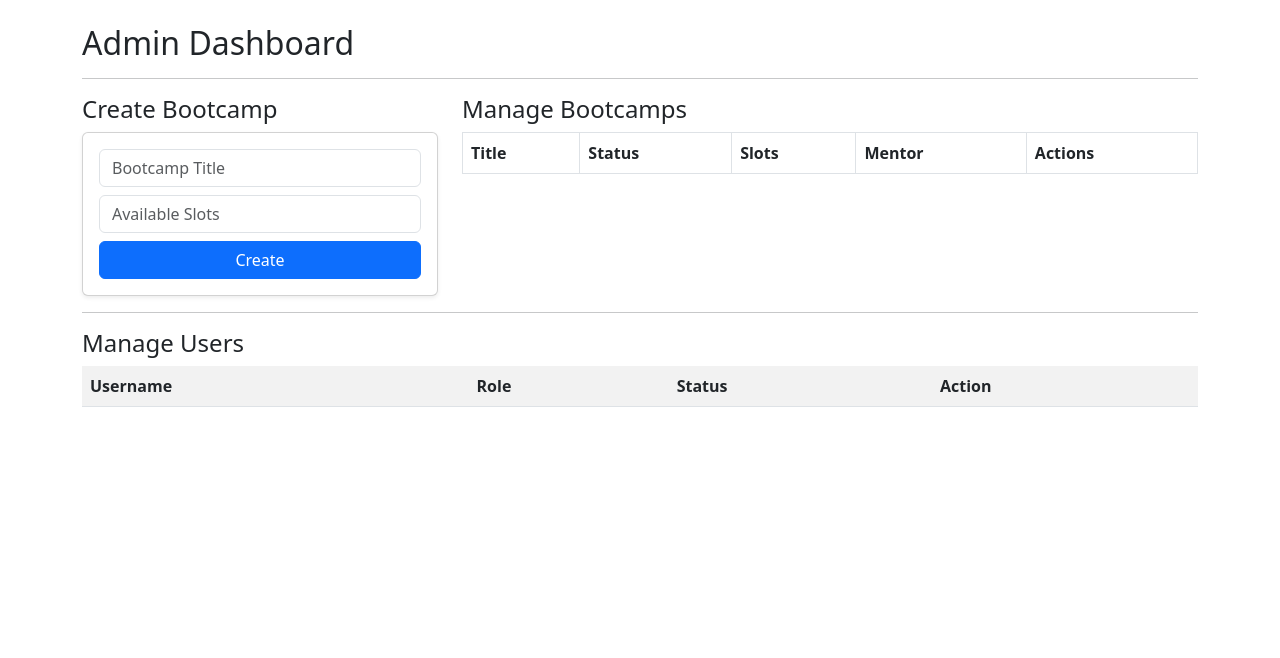
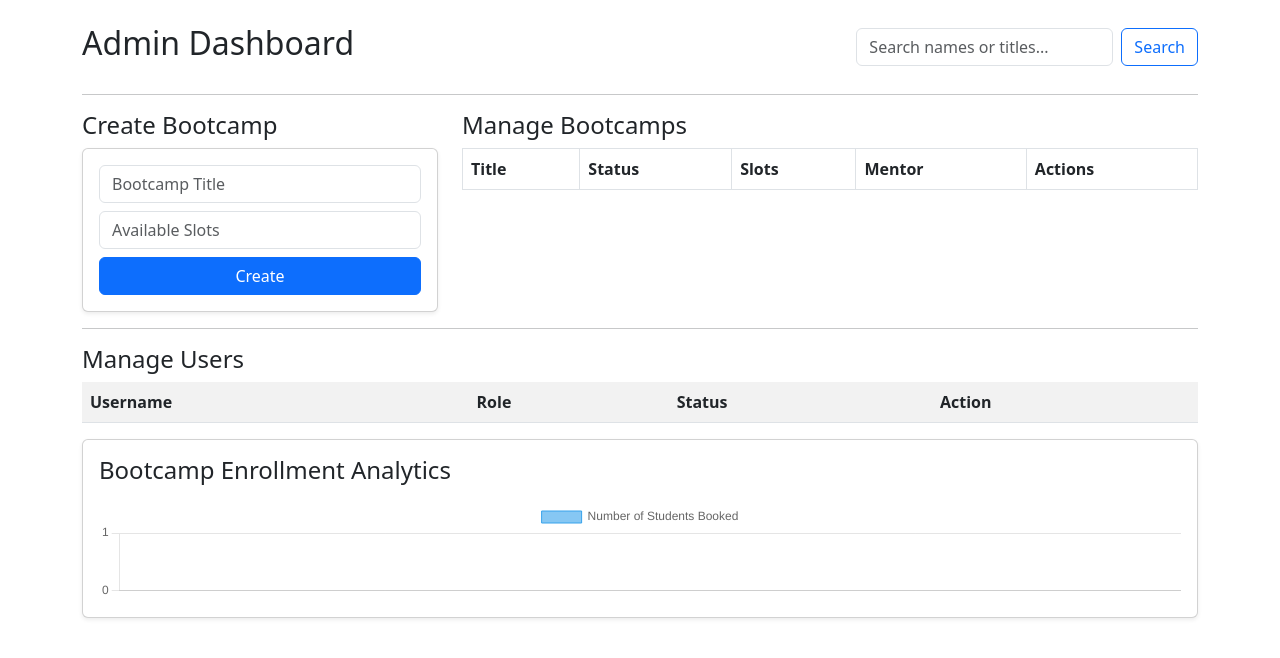
Before and after one commit to ShaibaliniKapuri/bootcamp-management-app, a Flask app: page /admin in a window 1280 px wide. Shown: the part 56-714 px from the top of the page. Run offline with Flask 3, Linux system fonts and the light colour scheme; a user stored in the database is signed in; lists and menus that the app fills with data are empty.

Commit message:
Implemented Serach and charts

```diff
--- a/templates/admin_dashboard.html
+++ b/templates/admin_dashboard.html
@@ -1,6 +1,16 @@
 {% extends "base.html" %}
 {% block content %}
-<h2>Admin Dashboard</h2>
+<div class="d-flex justify-content-between align-items-center mb-4">
+    <h2>Admin Dashboard</h2>
+
+    <form class="d-flex" method="GET" action="{{ url_for('views.admin_dashboard') }}">
+        <input class="form-control me-2" type="search" name="search" value="{{ search_query }}" placeholder="Search names or titles..." aria-label="Search">
+        <button class="btn btn-outline-primary" type="submit">Search</button>
+        {% if search_query %}
+            <a href="{{ url_for('views.admin_dashboard') }}" class="btn btn-outline-secondary ms-2">Clear</a>
+        {% endif %}
+    </form>
+</div>
 <hr>
 
 <div class="row">
@@ -68,4 +78,46 @@
     </tr>
     {% endfor %}
 </table>
+<div class="row mb-5">
+    <div class="col-md-12">
+        <div class="card p-3 shadow-sm">
+            <h4 class="mb-3">Bootcamp Enrollment Analytics</h4>
+            <canvas id="enrollmentChart" height="100"></canvas>
+        </div>
+    </div>
+</div>
+
+<div class="row">
+    </div>
+
+<script>
+    const ctx = document.getElementById('enrollmentChart').getContext('2d');
+
+    // We use the 'tojson' filter to safely pass Python lists to JavaScript arrays
+    const labels = {{ chart_labels | tojson }};
+    const data = {{ chart_data | tojson }};
+
+    new Chart(ctx, {
+        type: 'bar', // Can be changed to 'pie' or 'line'
+        data: {
+            labels: labels,
+            datasets: [{
+                label: 'Number of Students Booked',
+                data: data,
+                backgroundColor: 'rgba(54, 162, 235, 0.6)',
+                borderColor: 'rgba(54, 162, 235, 1)',
+                borderWidth: 1
+            }]
+        },
+        options: {
+            responsive: true,
+            scales: {
+                y: {
+                    beginAtZero: true,
+                    ticks: { stepSize: 1 } // Ensures we don't get 0.5 of a student
+                }
+            }
+        }
+    });
+</script>
 {% endblock %}
--- a/views.py
+++ b/views.py
@@ -1,11 +1,13 @@
-from flask import Blueprint,render_template, request, redirect, url_for, flash
+from flask import Blueprint,render_template, request, redirect, url_for, flash, jsonify
 from flask_login import login_required, current_user
 from models import db, User, Booking, Bootcamp
 
 
 views = Blueprint('views', __name__)
 
-
+@views.route('/')
+def home():
+    return render_template('index.html')
 #Admin Functionalities
 
 @login_required
@@ -13,12 +15,25 @@ views = Blueprint('views', __name__)
 def admin_dashboard():
     if current_user.role != 'admin':
         return "unauthorized", 403
+    #search
+    search_query = request.args.get('search', '')
 
-    bootcamps = Bootcamp.query.all()
-    mentors = User.query.filter_by(role = 'mentor').all()
-    students = User.query.filter_by(role = 'student').all()
+    if search_query:
+        search_term = f"%{search_query}%"
+        bootcamps = Bootcamp.query.filter(Bootcamp.title.ilike(search_term)).all()
+        mentors = User.query.filter(User.role == 'mentor', User.username.ilike(search_term)).all()
+        students = User.query.filter(User.role == 'student', User.username.ilike(search_term)).all()
+    else:
+        bootcamps = Bootcamp.query.all()
+        mentors = User.query.filter_by(role = 'mentor').all()
+        students = User.query.filter_by(role = 'student').all()
 
-    return render_template('admin_dashboard.html', bootcamps = bootcamps, mentors = mentors, students = students)
+    #data for chart(Bookings per bootcamp)
+    all_bootcamps_for_chart = Bootcamp.query.all()
+    chart_labels = [b.title for b in all_bootcamps_for_chart]
+    chart_data = [len(b.bookings) for b in all_bootcamps_for_chart]
+
+    return render_template('admin_dashboard.html', bootcamps = bootcamps, mentors = mentors, students = students, search_query = search_query, chart_labels = chart_labels, chart_data = chart_data)
 
 
 @login_required
@@ -126,3 +141,20 @@ def book_bootcamp(bootcamp_id):
     else:
         flash('Bootcamp is full or closed', 'danger')
     return redirect(url_for('views.student_dashboard'))
+
+
+#API Endpoints
+
+@views.route('/api/bootcamps', methods = ['GET'])
+def get_bootcamp():
+    bootcamps = Bootcamp.query.all()
+    data = []
+    for b in bootcamps:
+        data.append({
+            'id' : b.id,
+            'title' : b.title,
+            'slots_available' : b.slots_available,
+            'status' : b.status,
+            'mentor_id' : b.mentor_id
+        })
+    return jsonify({'bootcamps' : data}), 200
```
Also changed, not shown: templates/index.html (+12 -48 lines).
